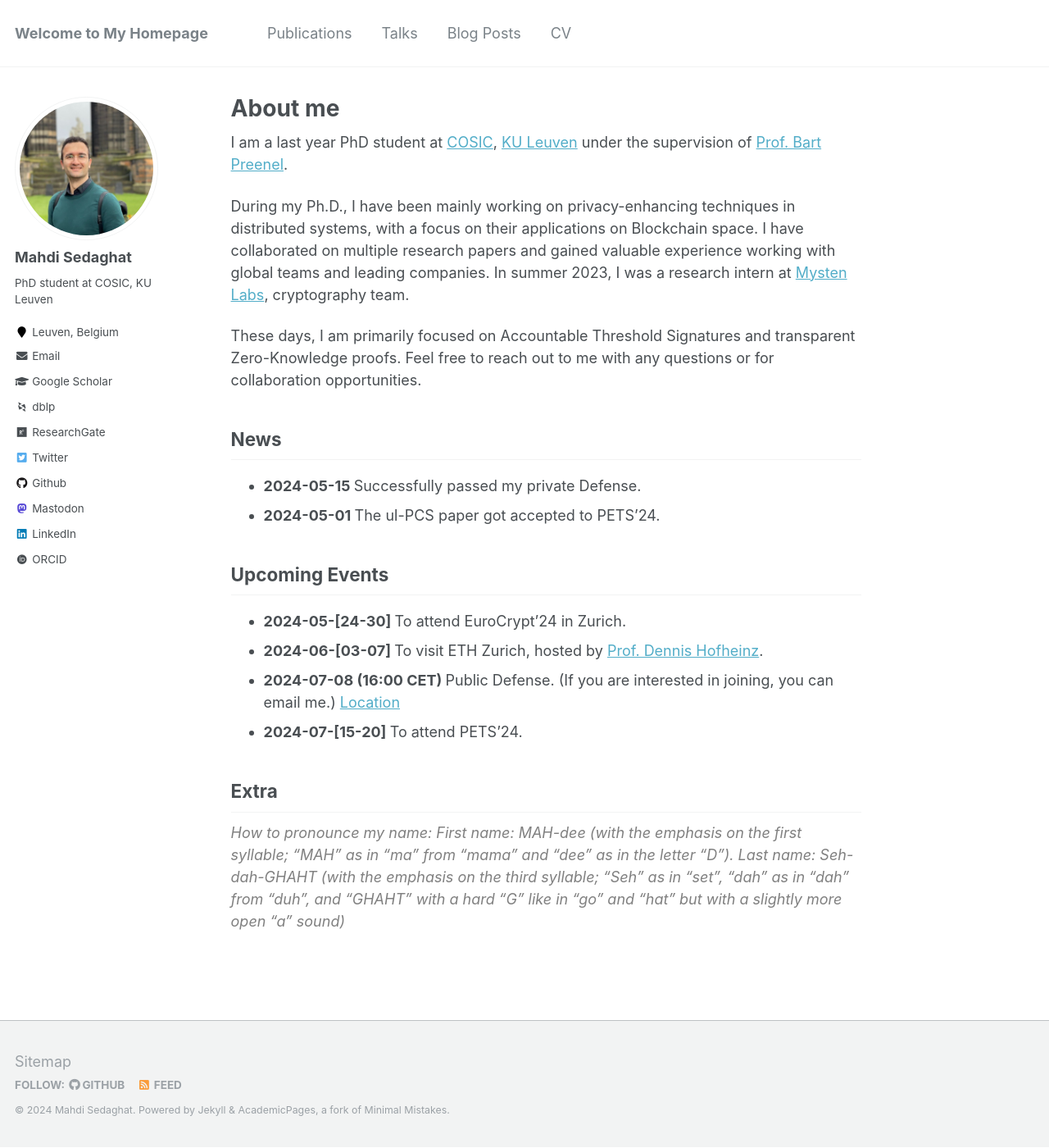
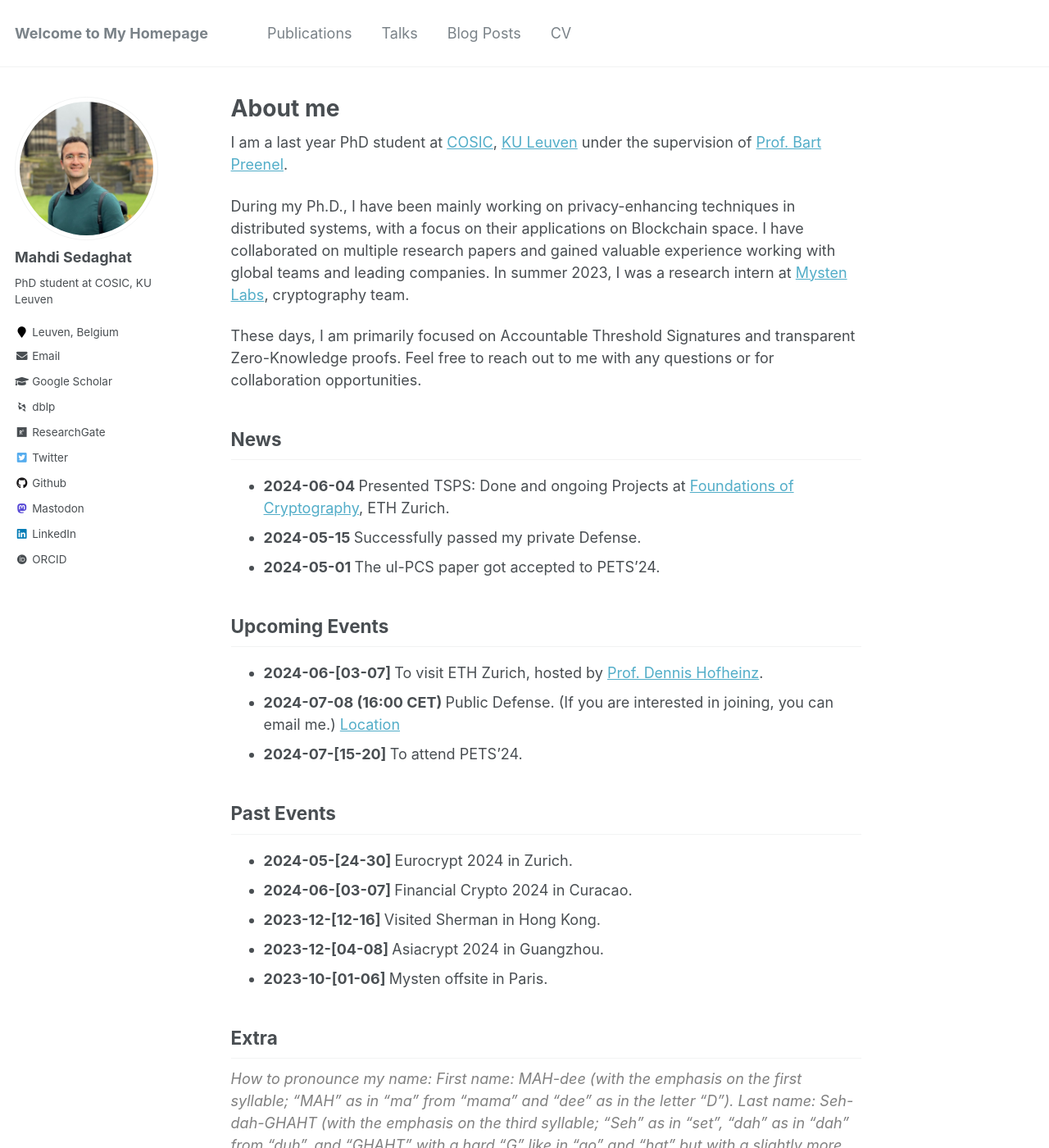
Before and after one commit to Mahdi171/Mahdi171.github.io, a Jekyll site: the page built from _pages/about.md, in a window 1280 px wide and 1400 px high. Shown: the whole window at 82% size. Built offline with Jekyll 4.4.1, drawn with Linux system fonts in a browser that asks for light colours; some web fonts are replaced.

Commit message:
Added more events

```diff
--- a/_data/navigation.yml
+++ b/_data/navigation.yml
@@ -7,7 +7,7 @@ main:
     url: /talks/
 
   - title: "Blog Posts"
-    url: /posts/
+    url: /year-archive/
 
   - title: "CV"
     url: /cv/
--- a/_pages/about.md
+++ b/_pages/about.md
@@ -16,16 +16,24 @@ These days, I am primarily focused on Accountable Threshold Signatures and trans
 
 News
 ------
+- <b> 2024-06-04 </b> Presented TSPS: Done and ongoing Projects at [Foundations of Cryptography](https://foc.ethz.ch/#group-picture), ETH Zurich.
 - <b> 2024-05-15 </b> Successfully passed my private Defense.
 - <b> 2024-05-01 </b> The ul-PCS paper got accepted to PETS'24.
 
 
 Upcoming Events
 ------
-- <b> 2024-05-[24-30] </b> To attend EuroCrypt'24 in Zurich.
 - <b> 2024-06-[03-07] </b> To visit ETH Zurich, hosted by [Prof. Dennis Hofheinz](https://people.inf.ethz.ch/dhofheinz/).
 - <b> 2024-07-08 (16:00 CET) </b> Public Defense. (If you are interested in joining, you can email me.) [Location](https://maps.app.goo.gl/ydhZNmZhVyBmJzfy8)
 - <b> 2024-07-[15-20] </b> To attend PETS'24.
+
+Past Events
+------
+- <b> 2024-05-[24-30] </b> Eurocrypt 2024 in Zurich.
+- <b> 2024-06-[03-07] </b> Financial Crypto 2024 in Curacao.
+- <b> 2023-12-[12-16] </b> Visited Sherman in Hong Kong.
+- <b> 2023-12-[04-08] </b> Asiacrypt 2024 in Guangzhou.
+- <b> 2023-10-[01-06] </b> Mysten offsite in Paris.
 
 
 Extra
```
